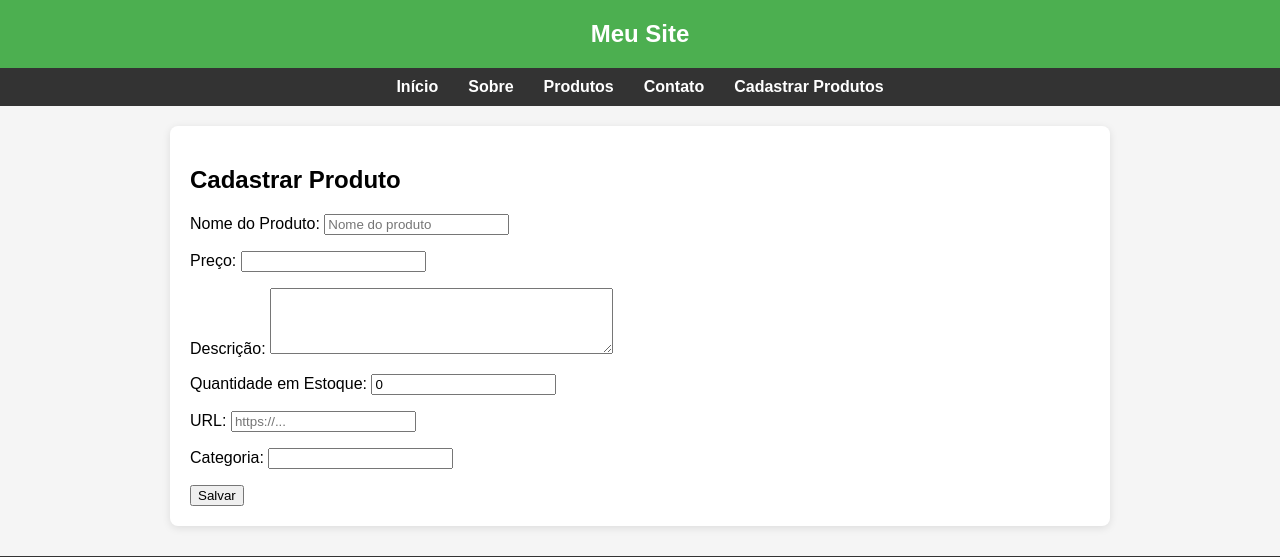
After one commit to miguellferraz/djangoProject, a Django app: page /produtos/cadastrar/ in a window 1280 px wide. The commit adds this page. Shown: the top 557 px of the page. Run offline with Django 5.2, Linux system fonts and the light colour scheme.

Commit message:
Add ProdutoForm and associated templates for product registration

```diff
--- /dev/null
+++ b/projeto_ceub/appteste/forms.py
@@ -0,0 +1,23 @@
+from django import forms
+from .models import Produto
+
+class ProdutoForm(forms.ModelForm):
+    class Meta:
+        model = Produto
+        fields = ['nome', 'preco', 'descricao', 'quantidade_estoque', 'url', 'categoria']
+        widgets = {
+            'nome': forms.TextInput(attrs={'class': 'form-control', 'placeholder': 'Nome do produto'}),
+            'preco': forms.NumberInput(attrs={'class': 'form-control', 'step': '0.01'}),
+            'descricao': forms.Textarea(attrs={'class': 'form-control', 'rows': 4}),
+            'quantidade_estoque': forms.NumberInput(attrs={'class': 'form-control'}),
+            'url': forms.URLInput(attrs={'class': 'form-control', 'placeholder': 'https://...'}),
+            'categoria': forms.TextInput(attrs={'class': 'form-control'}),
+        }
+        labels = {
+            'nome': 'Nome do Produto',
+            'preco': 'Preço',
+            'descricao': 'Descrição',
+            'quantidade_estoque': 'Quantidade em Estoque',
+            'url': 'URL',
+            'categoria': 'Categoria',
+        }
--- a/projeto_ceub/appteste/models.py
+++ b/projeto_ceub/appteste/models.py
@@ -2,7 +2,11 @@ from django.db import models
 
 class Produto(models.Model):
     nome = models.CharField(max_length=100)
-    preco = models.DecimalField(max_digits=6, decimal_places=2)
+    preco = models.DecimalField(max_digits=10, decimal_places=2)
+    descricao = models.TextField(blank=True, null=True)
+    quantidade_estoque = models.IntegerField(default=0)
+    url = models.URLField(blank=True, null=True)
+    categoria = models.CharField(max_length=50)
 
     def __str__(self):
         return f'Produto: {self.nome}-{self.preco}'
--- a/projeto_ceub/appteste/templates/meu_app/base.html
+++ b/projeto_ceub/appteste/templates/meu_app/base.html
@@ -67,6 +67,7 @@
         <a href="{% url 'sobre' %}">Sobre</a>
         <a href="{% url 'listar_produtos' %}">Produtos</a>
         <a href="{% url 'contatos' %}">Contato</a>
+        <a href="{% url 'cadastrar_produto' %}">Cadastrar Produtos</a>
     </nav>
 
     <main>
--- /dev/null
+++ b/projeto_ceub/appteste/templates/meu_app/produto_form.html
@@ -0,0 +1,12 @@
+{% extends "meu_app/base.html" %}
+
+{% block title %}Cadastrar Produto{% endblock %}
+
+{% block conteudo %}
+  <h2>Cadastrar Produto</h2>
+  <form method="post">
+    {% csrf_token %}
+    {{ form.as_p }}
+    <button type="submit">Salvar</button>
+  </form>
+{% endblock %}
--- a/projeto_ceub/appteste/urls.py
+++ b/projeto_ceub/appteste/urls.py
@@ -7,4 +7,5 @@ urlpatterns = [
     path('produtos/', views.lista_produtos, name='listar_produtos'),
     path('contatos/', views.contatos, name='contatos'),
     path('detail_product/<int:id>', views.detail_product, name='detail_product'),
+    path("cadastrar/", views.cadastrar_produto, name="cadastrar_produto"),
 ]
--- a/projeto_ceub/appteste/views.py
+++ b/projeto_ceub/appteste/views.py
@@ -1,5 +1,6 @@
-from django.shortcuts import render
+from django.shortcuts import redirect, render
 from .models import Produto
+from .forms import ProdutoForm
 
 def index(request):
     return render(request, 'meu_app/index.html', {})
@@ -22,3 +23,14 @@ def detail_product(request, id):
 
 def contatos(request):
     return render(request, 'meu_app/contato.html', {})
+
+def cadastrar_produto(request):
+    if request.method == "POST":
+        form = ProdutoForm(request.POST)
+        if form.is_valid():
+            form.save()
+            return redirect("listar_produtos")  # vamos criar essa rota depois
+    else:
+        form = ProdutoForm()
+
+    return render(request, "meu_app/produto_form.html", {"form": form})
--- a/projeto_ceub/projeto_ceub/urls.py
+++ b/projeto_ceub/projeto_ceub/urls.py
@@ -1,25 +1,9 @@
-"""
-URL configuration for projeto_ceub project.
-
-The `urlpatterns` list routes URLs to views. For more information please see:
-    https://docs.djangoproject.com/en/5.2/topics/http/urls/
-Examples:
-Function views
-    1. Add an import:  from my_app import views
-    2. Add a URL to urlpatterns:  path('', views.home, name='home')
-Class-based views
-    1. Add an import:  from other_app.views import Home
-    2. Add a URL to urlpatterns:  path('', Home.as_view(), name='home')
-Including another URLconf
-    1. Import the include() function: from django.urls import include, path
-    2. Add a URL to urlpatterns:  path('blog/', include('blog.urls'))
-"""
 from django.contrib import admin
 from django.urls import path, include
 from appteste import views
 
 urlpatterns = [
     path('admin/', admin.site.urls),
-    path('', views.index, name='index'),
-    path('', include('appteste.urls')),
+    path('', views.index, name='index'),       # página inicial
+    path('produtos/', include('appteste.urls'))  # tudo que for de produtos começa com /produtos/
 ]
```
Also changed, not shown: projeto_ceub/appteste/migrations/0002_cliente_produto_categoria_produto_descricao_and_more.py (added), projeto_ceub/db.sqlite3.
